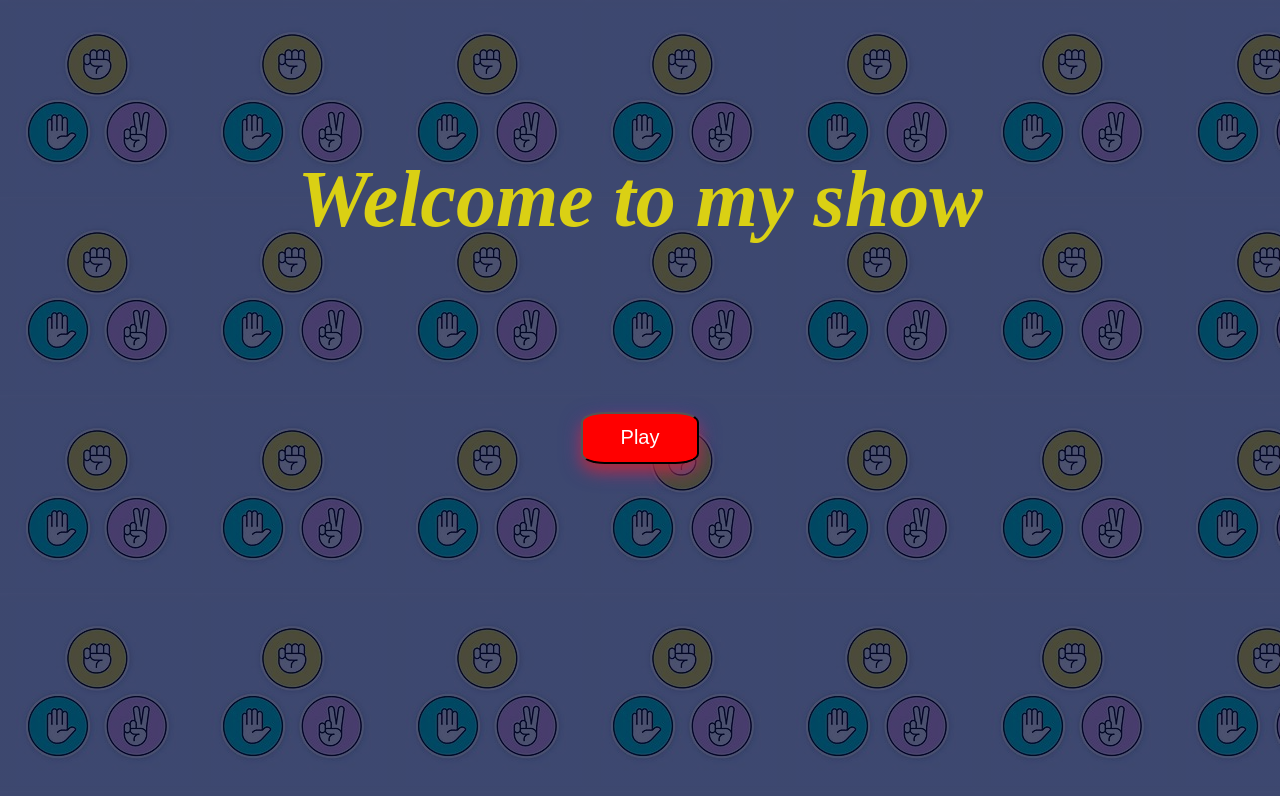
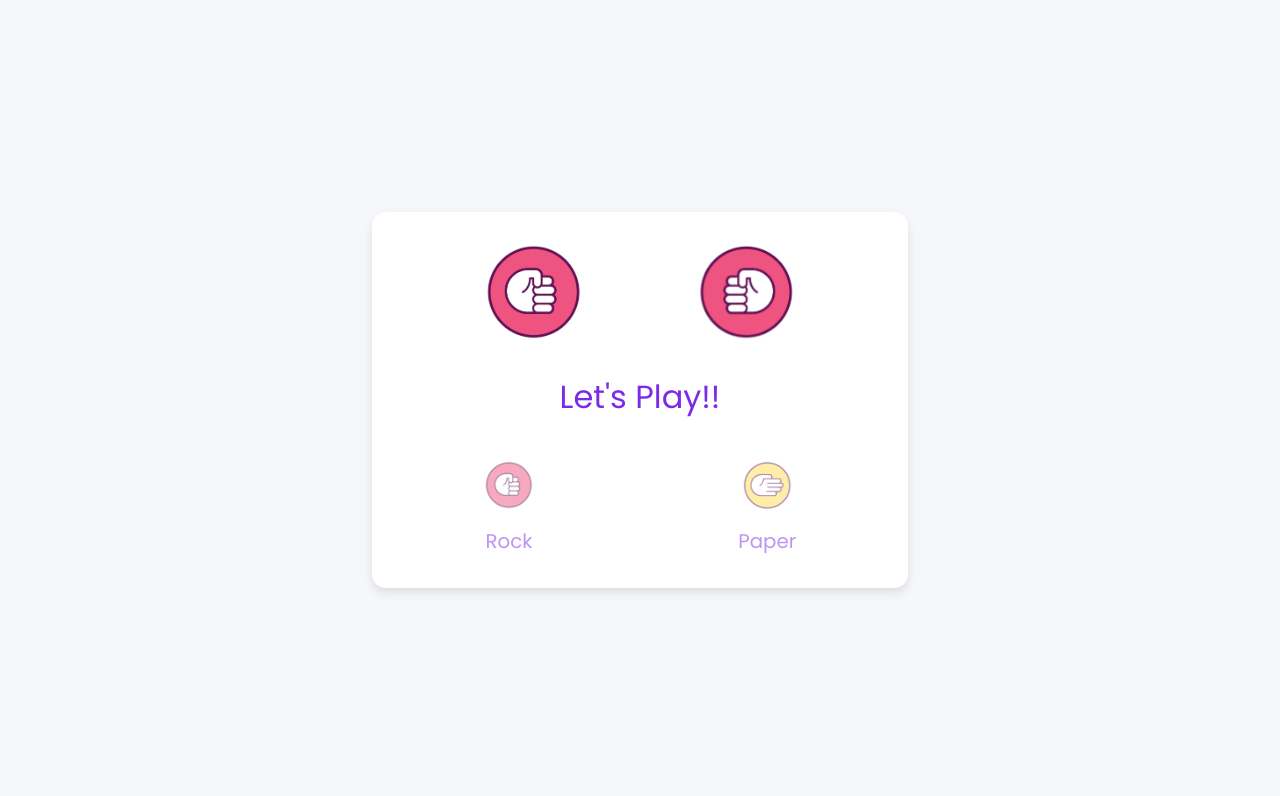
Before and after one commit to Du-Nothing/R_P_S_G, a plain HTML site: page gud.html in a window 1280 px wide. Drawn offline with Linux system fonts and the light colour scheme.

Commit message:
Update gud.html
dothis

```diff
--- a/gud.html
+++ b/gud.html
@@ -6,12 +6,27 @@
     <meta name="viewport" content="width=device-width, initial-scale=1.0" />
    <title>Rock Paper Scissors Game</title>
    <link rel="icon" href="images/R_P_S.jpeg" type="image">
-    <link rel="stylesheet" href="estyle.css" />
+    <link rel="stylesheet" href="style.css" />
   </head>
   <body>
-    <section class="note">
-        <h1>Welcome to my show</h1>
-        <a href="gud.html"><button>Play</button></a>
-    </section>
-  </body>
-</html>
+    <section class="container">
+      <div class="result_field">
+        <div class="result_images">
+          <span class="user_result">
+            <img src="images/rock.png" alt="" />
+          </span>
+          <span class="cpu_result">
+            <img src="images/rock.png" alt="" />
+          </span>
+        </div>
+        <div class="result">Let's Play!!</div>
+      </div>
+
+      <div class="option_images">
+        <span class="option_image">
+          <img src="images/rock.png" alt="" />
+          <p>Rock</p>
+        </span>
+        <span class="option_image">
+          <img src="images/paper.png" alt="" />
+          <p>Paper</p>
```
